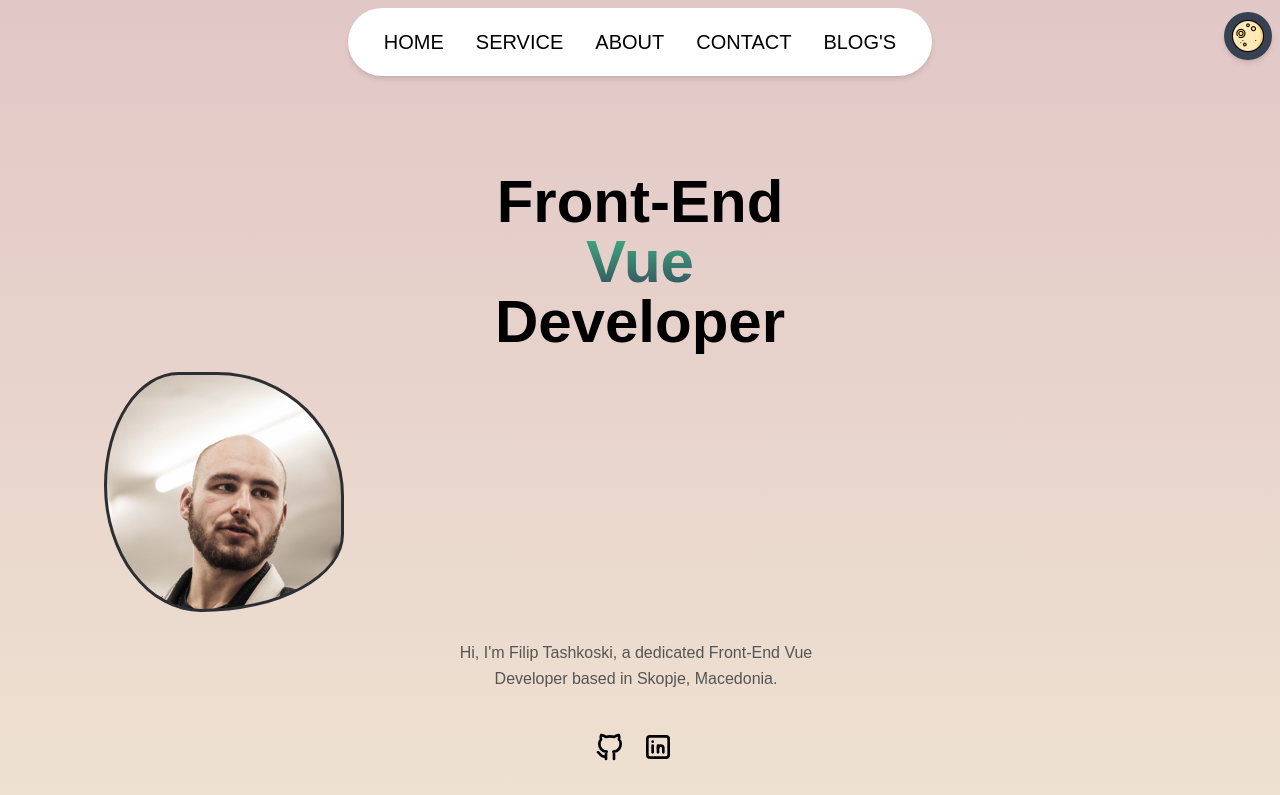
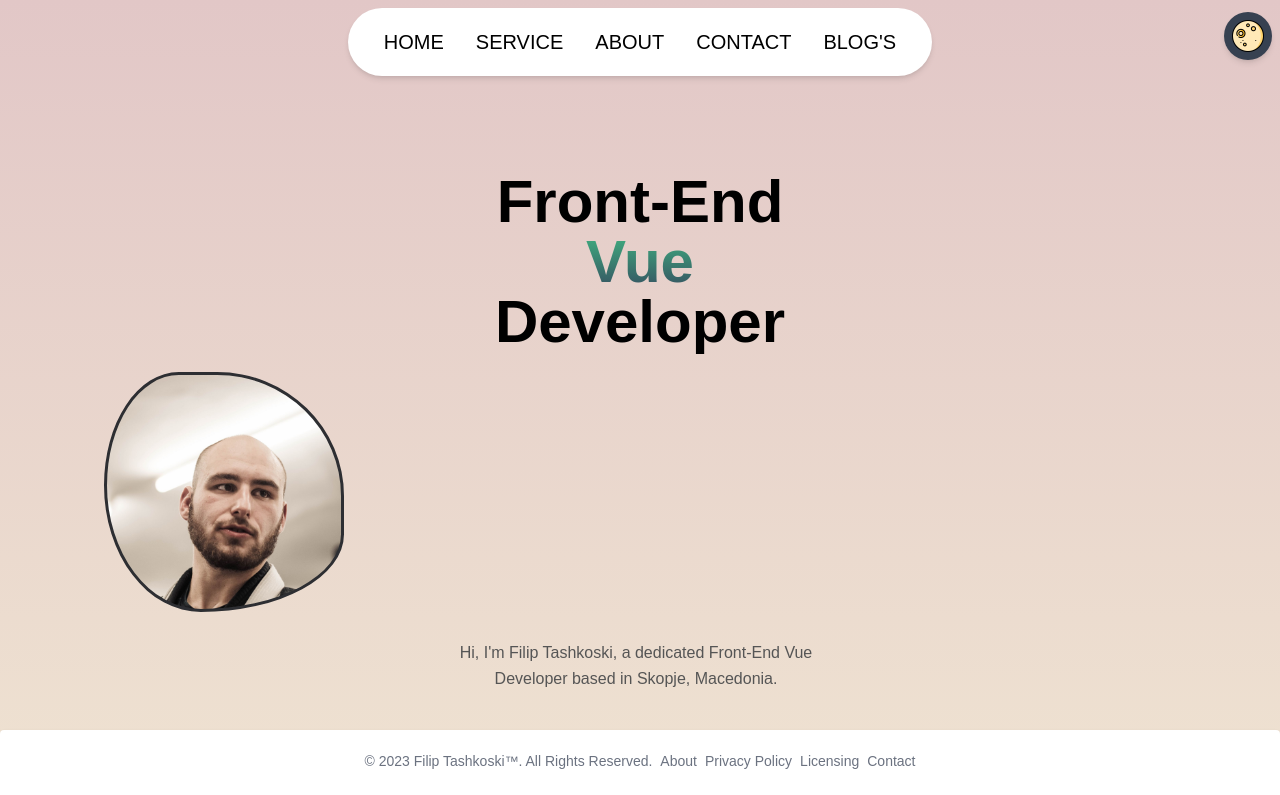
Before and after one commit to ftaskoski123/portfolio, a Vue app: page / in a window 1280 px wide. Shown: the top 795 px of the page. Built offline with nearby package versions, Linux system fonts and the light colour scheme.

Commit message:
fixed footer

```diff
--- a/src/components/Footer.vue
+++ b/src/components/Footer.vue
@@ -1,5 +1,5 @@
 <template>
-    <footer class=" p-4 2xl:fixed bottom-0 static w-full bg-white rounded shadow flex flex-col sm:flex-row items-center justify-center sm:p-5 dark:bg-gray-800">
+    <footer class=" p-2 bottom-0 relative 2xl:fixed xl:fixed lg:fixed md:fixed sm:fixed w-full bg-white rounded shadow flex flex-col sm:flex-row items-center justify-center sm:p-5 dark:bg-gray-800">
   <span class="mb-2 text-sm text-gray-500 text-center dark:text-gray-400">© 2023 <a href="https://github.com/ftaskoski123" class="hover:underline" target="_blank">Filip Tashkoski™</a>. All Rights Reserved.</span>
   <ul class="flex flex-wrap mt-2 sm:mt-0 sm:ml-2 mb-2">
     <li>
--- a/src/views/HomeView.vue
+++ b/src/views/HomeView.vue
@@ -1,6 +1,6 @@
 <template>
   <!-- phone -->
-<div class="px-4  py-16 mx-auto sm:max-w-xl md:max-w-full lg:max-w-screen-xl md:px-24 lg:px-8 lg:py-20">
+<div class="px-4 py-16 mx-auto sm:max-w-xl md:max-w-full lg:max-w-screen-xl md:px-24 lg:px-8 lg:py-20">
   <main class="text-center p-4">
     <div>
       <h3 class="text-4xl sm:text-6xl font-semibold text-black dark:text-white">
```
